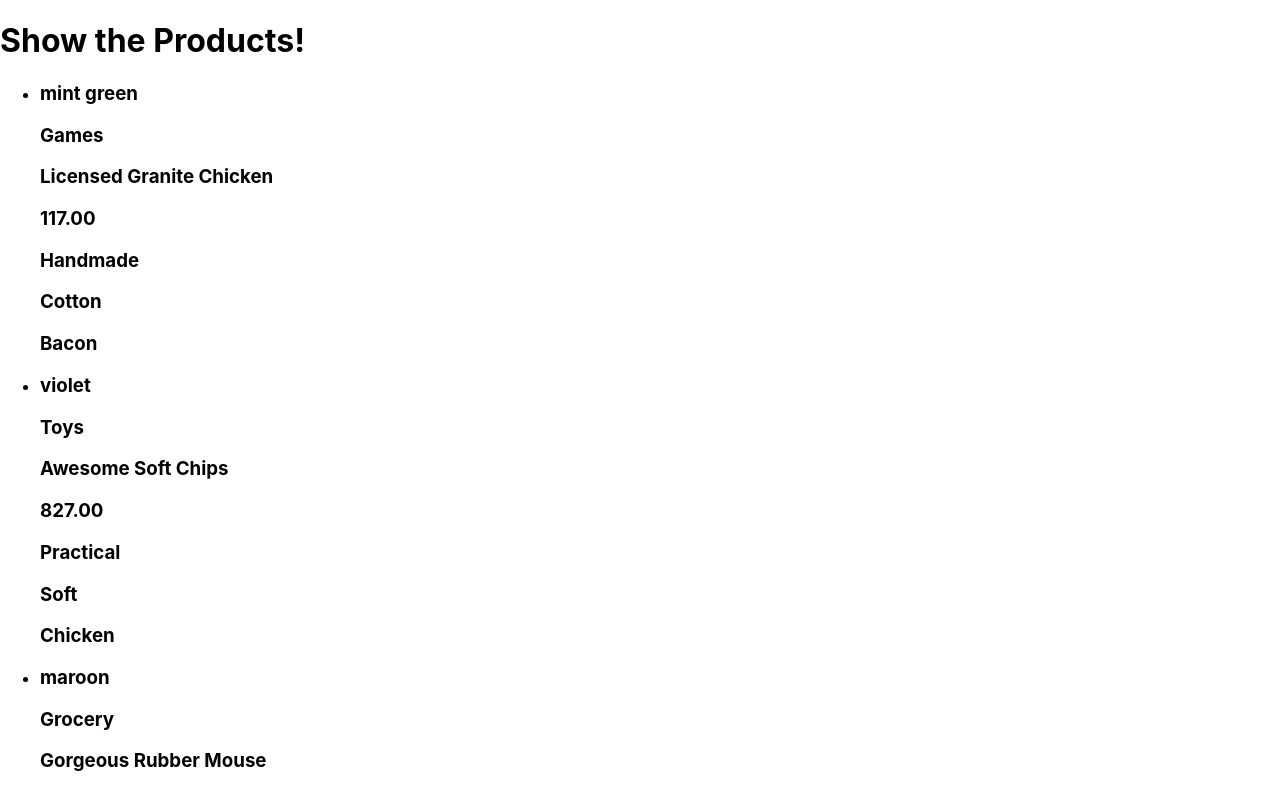
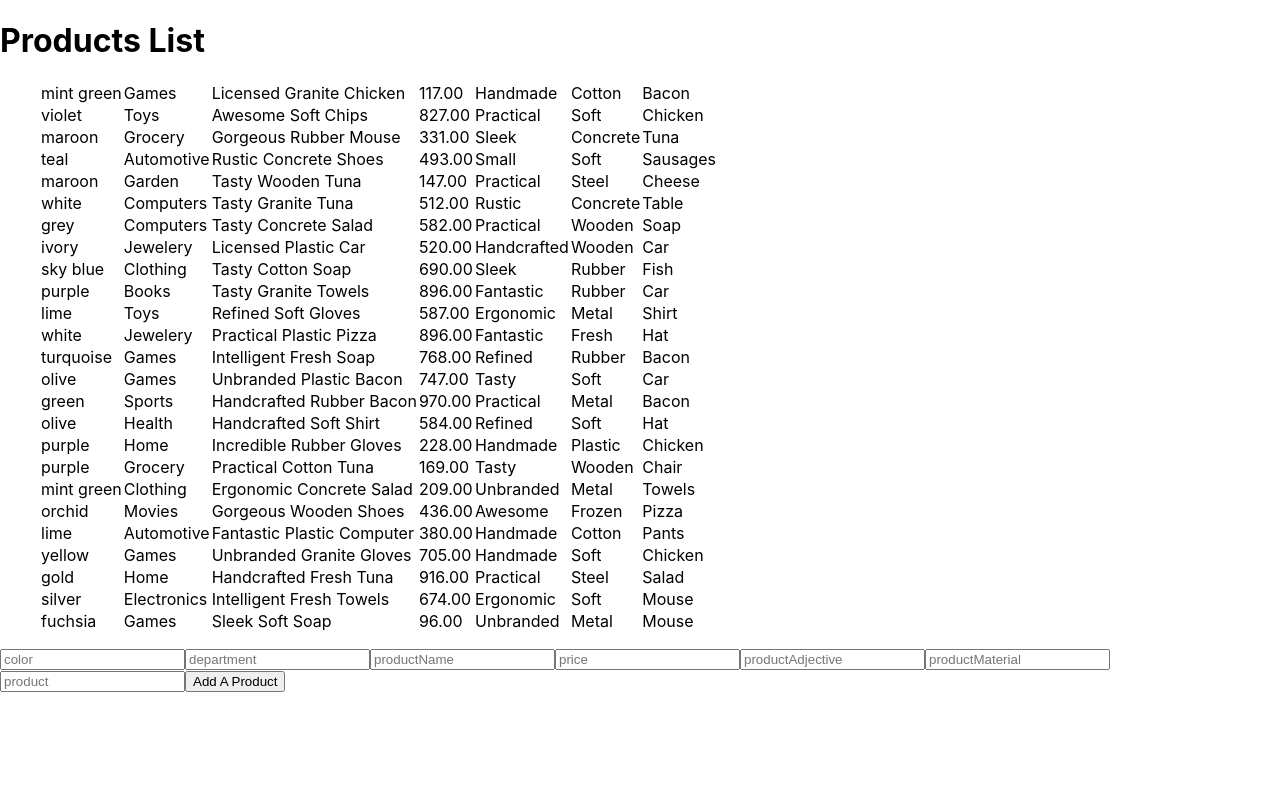
Before and after one commit to jujopico/Products-List, a React (Create React App) app: page / in a window 1280 px wide. Shown: the top 793 px of the page. Built offline with nearby package versions, Linux system fonts and the light colour scheme.

Commit message:
make a table for products

```diff
--- a/src/component/App.js
+++ b/src/component/App.js
@@ -26,12 +26,14 @@ class App extends React.Component {
 
   render(){
     return(
-      <div>
-      <h1>Show the Products!</h1>
-        <ul>
+      <div className="productsWraper">
+        <div className="productsList">
+        <h1>Products List</h1>
+          <ul className="products">
             {Object.keys(this.state.products).map(key => (
               <Product
                 key={key}
+                index={key}
                 details={this.state.products[key]}
               />
             ))}
@@ -40,6 +42,7 @@ class App extends React.Component {
             addProduct={this.addProduct}
           />
         </div>
+      </div>
     )
   }
 }
--- a/src/component/Product.js
+++ b/src/component/Product.js
@@ -4,15 +4,15 @@ class Product extends React.Component {
   render(){
     const {color, department, productName, price, productAdjective, productMaterial, product} = this.props.details
     return(
-      <li>
-      <h3>{color}</h3>
-      <h3>{department}</h3>
-      <h3>{productName}</h3>
-      <h3>{price}</h3>
-      <h3>{productAdjective}</h3>
-      <h3>{productMaterial}</h3>
-      <h3>{product}</h3>
-    </li>
+      <tr className="productsTable">
+        <td>{color}</td>
+        <td>{department}</td>
+        <td>{productName}</td>
+        <td>{price}</td>
+        <td>{productAdjective}</td>
+        <td>{productMaterial}</td>
+        <td>{product}</td>
+      </tr>
     )
   }
 }
```
Also changed, not shown: public/manifest.json. Lines whose indentation alone changed are shown as unchanged.
